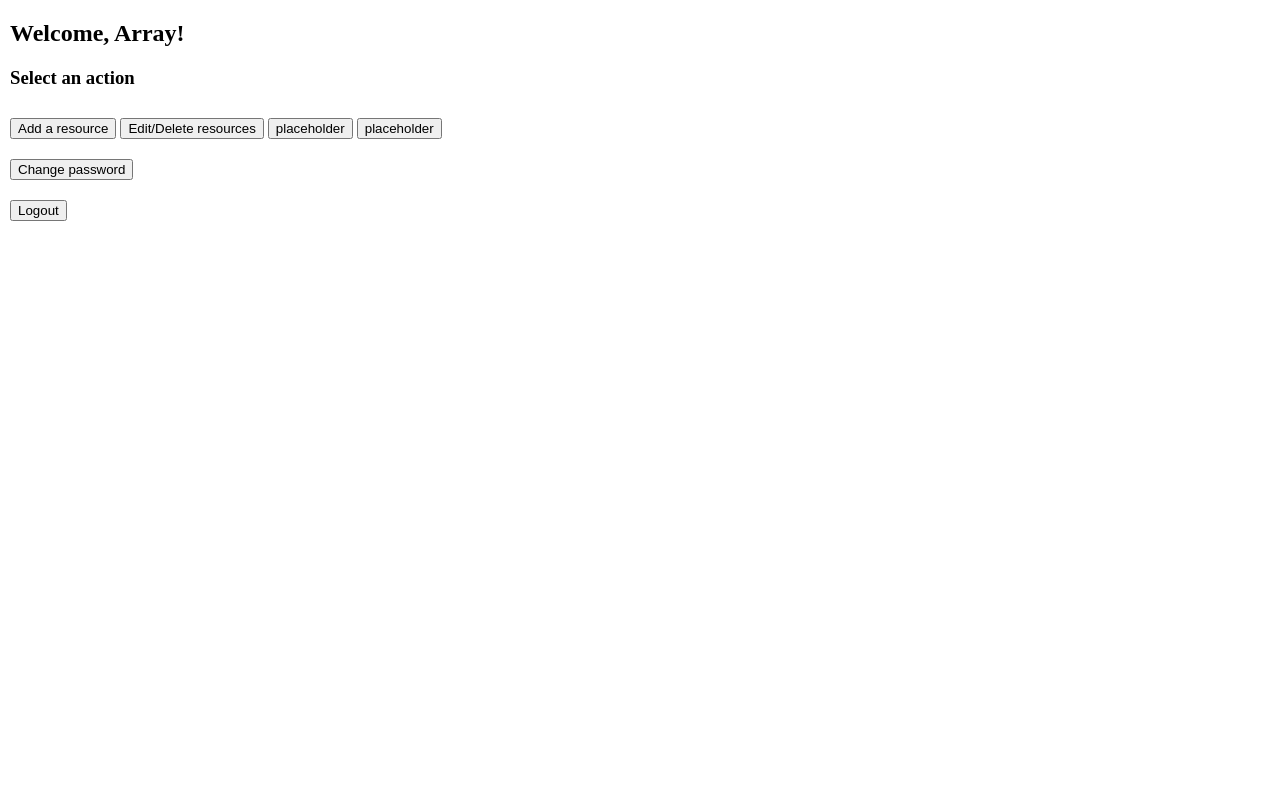
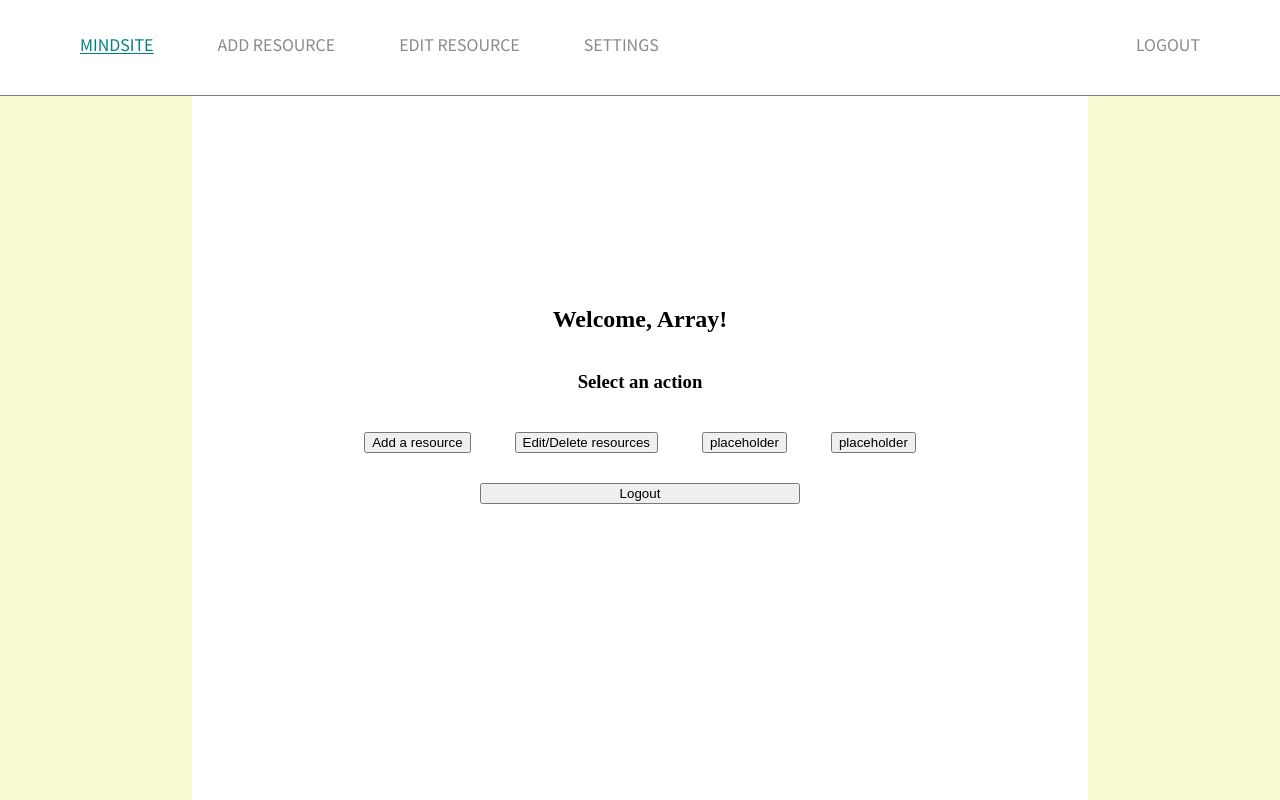
Before and after one commit to huachen24/mindsite, a PHP site: page /admin/index.php in a window 1280 px wide. Run offline with PHP 8.4, Linux system fonts and the light colour scheme; the visitor is signed in with stand-in values (Sample User, id 1).

Commit message:
format admin site

```diff
--- a/admin/includes/signup.inc.php
+++ b/admin/includes/signup.inc.php
@@ -6,7 +6,9 @@
     $pwd2 = $_POST['pwd2'];
     $hashed_pwd = password_hash($pwd, PASSWORD_DEFAULT);
     $result = mysqli_query($conn, "SELECT * FROM users WHERE username = '$user'");
-    if (mysqli_num_rows($result) > 0) {
+    if ($user == '' || $pwd == '' || $pwd2 == '') {
+        header("Location: ../signup.php?error=blank");
+    } else if (mysqli_num_rows($result) > 0) {
         while ($row = mysqli_fetch_assoc($result)) {
             if ($row['username']==$user) {
                 header("Location: ../signup.php?error=user");
--- a/admin/index.php
+++ b/admin/index.php
@@ -2,26 +2,21 @@
 include 'header.php';
 
 if (isset($_SESSION["user"])) {
-    echo "<h2>Welcome, ".$_SESSION["user"]."!</h2>";?>
+    include 'navbar.php';?>
+
+    <div class='main'>
+    <div class='sidebar'>
+
+    <?php echo "<h2>Welcome, ".$_SESSION["user"]."!</h2>";?>
 
     <h3>Select an action</h3>
 
-<?php
-    if (isset($_GET['add'])) {
-        if ($_GET['add'] == 'success') {
-            echo "<p>Successfully added the resource :)</p>";
-        } else {
-            echo "<p>Error encountered while adding. Please try again.</p>";
-        }
-    }
-?>
-
-<button><a href='add_resource.php'>Add a resource</a></button>
-<button><a>Edit/Delete resources</a></button>
-<button><a>placeholder</a></button>
-<button><a>placeholder</a></button>
-
-<br><button><a href='chg_pwd.php'>Change password</a></button>
+    <div class='action_list'>
+    <button><a href='add_resource.php'>Add a resource</a></button>
+    <button><a>Edit/Delete resources</a></button>
+    <button><a>placeholder</a></button>
+    <button><a>placeholder</a></button>
+    </div>
 
     <form action='includes/logout.inc.php' method='POST'>
         <button type='submit' name='submit'>Logout</button>
@@ -33,5 +28,7 @@ if (isset($_SESSION["user"])) {
 
 ?>
 
+</div>
+</div>
 </body>
 </html>
--- /dev/null
+++ b/admin/navbar.php
@@ -0,0 +1,43 @@
+<div class="navbar">
+    <div class='nav_main'>
+    <?php
+        if (str_contains($_SERVER['REQUEST_URI'], 'index.php')) {
+            echo "<div class='link active'>";
+        } else {
+            echo "<div class='link'>";
+        }
+    ?>
+        <a href="../index.php">MindSite</a>
+    </div>
+    <?php
+        if (str_contains($_SERVER['REQUEST_URI'], 'add_resource.php')) {
+            echo "<div class='link active'>";
+        } else {
+            echo "<div class='link'>";
+        }
+    ?>
+        <a href="add_resource.php">Add Resource</a>
+    </div>
+    <?php
+        if (str_contains($_SERVER['REQUEST_URI'], 'edit_resource.php')) {
+            echo "<div class='link active'>";
+        } else {
+            echo "<div class='link'>";
+        }
+    ?>
+        <a href="edit_resource.php">Edit Resource</a>
+    </div>
+    <?php
+        if (str_contains($_SERVER['REQUEST_URI'], 'settings.php')) {
+            echo "<div class='link active'>";
+        } else {
+            echo "<div class='link'>";
+        }
+    ?>
+        <a href="chg_pwd.php">Settings</a>
+    </div>
+    </div>
+    <div class='logout_btn'>
+        <a href='includes/logout.inc.php'>Logout</a>
+    </div>
+</div>
--- a/admin/styles.css
+++ b/admin/styles.css
@@ -1,21 +1,162 @@
+@import url(https://fonts.googleapis.com/css?family=Noto+Sans+SC);
+
 * {
     box-sizing: border-box;
 }
 
 body {
-    margin: 10px;
+    margin: 0px;
 }
 
-input {
-    margin: 5px 0px;
+.main {
+    margin: 0;
+    min-height: 100vh;
+    width: 100vw;
+    display: flex;
+    flex-direction: column;
+    align-items: center;
+    justify-content: center;
+    background-color: lightgoldenrodyellow;
+}
+
+.center {
+    width: 60vw;
+    height: 70vh;
+    max-width: 700px;
+    max-height: 500px;
+    background-color: white;
+    border: 2px solid black;
+    display: flex;
+    flex-direction: column;
+    align-items: center;
+    justify-content: center;
+    text-align: center;
+}
+
+.sidebar {
+    width: 70vw;
+    min-height: 100vh;
+    background-color: white;
+    display: flex;
+    flex-direction: column;
+    align-items: center;
+    justify-content: center;
+    text-align: center;
+}
+
+.title {
+    font-size: 3em;
+    margin-top: 0;
+    margin-bottom: 0;
+}
+
+form {
+    width: 50%;
+    max-width: 320px;
+    display: flex;
+    flex-direction: column;
+    justify-content: space-between;
+    text-align: left;
+}
+
+.field {
+    display: flex;
+    flex-direction: row;
+    justify-content: space-between;
+}
+
+.buttons {
+    display: flex;
+    justify-content: space-between;
 }
 
 button {
     margin: 10px 0px;
 }
 
-a {
+button a {
     color: black;
     text-decoration: none;
     cursor: default;
 }
+
+/**********/
+/* NavBar */
+/**********/
+
+.navbar {
+    display: flex;
+    justify-content: space-between;
+    position: fixed;
+    height: 6em;
+    top: 0;
+    width: 100%;
+    padding: 2em;
+    padding-left: 3em;
+    padding-right: 3em;
+    font-size: 1em;
+    font-family: Noto Sans SC;
+    text-transform: uppercase;
+    border-bottom: 1px solid grey;
+    background-color: white;
+}
+
+.nav_main {
+    display: flex;
+    justify-content: left;
+}
+
+.link {
+    height: 22px;
+    margin: 0px 2em;
+    border-bottom: 1px solid transparent;
+    transition: border-bottom 0.5s;
+}
+
+.link a {
+    color: #8a8a8a;
+    text-decoration: none;
+    transition: color 0.5s;
+}
+
+.link:hover {
+    border-bottom: 1px solid black;
+}
+
+.link a:hover {
+    color: black;
+}
+
+.active {
+    border-bottom: 1px solid teal;
+}
+
+.active a {
+    color: teal !important;
+}
+
+.logout_btn {
+    justify-self: right;
+    height: 22px;
+    margin: 0px 2em;
+    border-bottom: 1px solid transparent;
+    transition: border-bottom 0.5s;
+}
+
+.logout_btn a {
+    color: #8a8a8a;
+    text-decoration: none;
+    transition: color 0.5s;
+}
+
+.logout_btn:hover {
+    border-bottom: 1px solid black;
+}
+
+.logout_btn a:hover {
+    color: black;
+}
+
+.action_list button {
+    margin: 20px;
+}
```
Also changed, not shown: admin/add_resource.php (+38 -16 lines), admin/chg_pwd.php (+21 -4 lines), admin/login.php (+16 -4 lines), admin/signup.php (+25 -6 lines).
